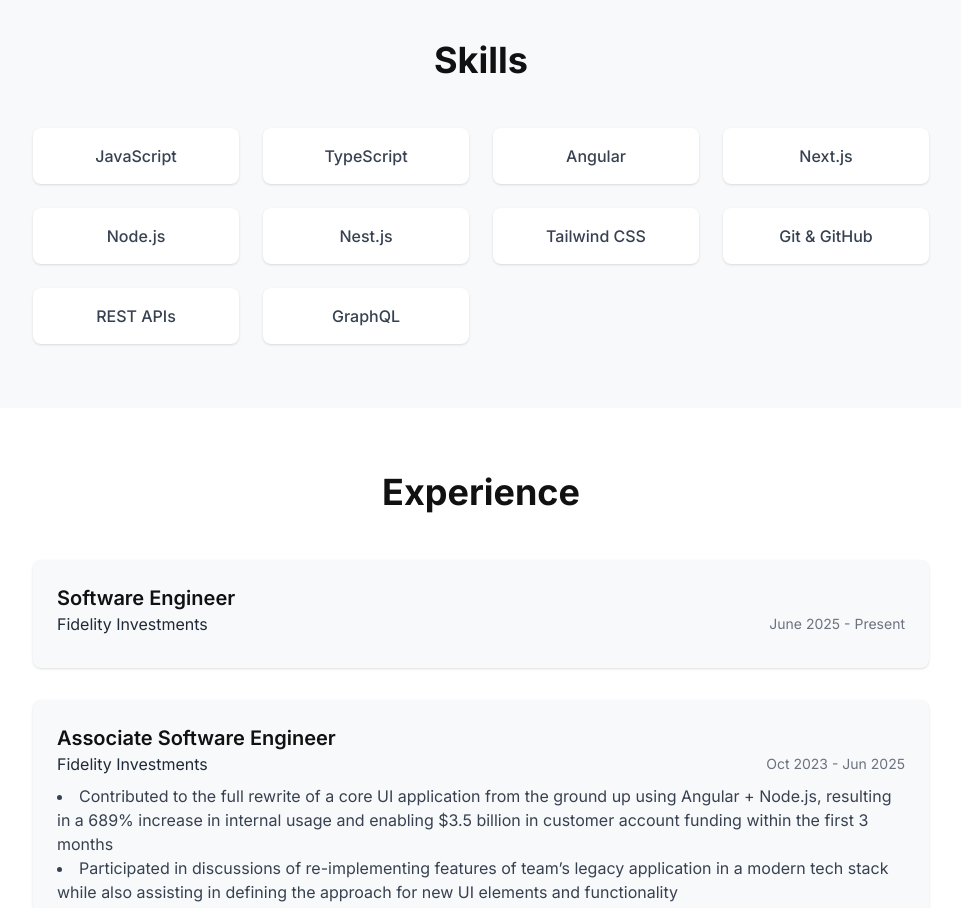
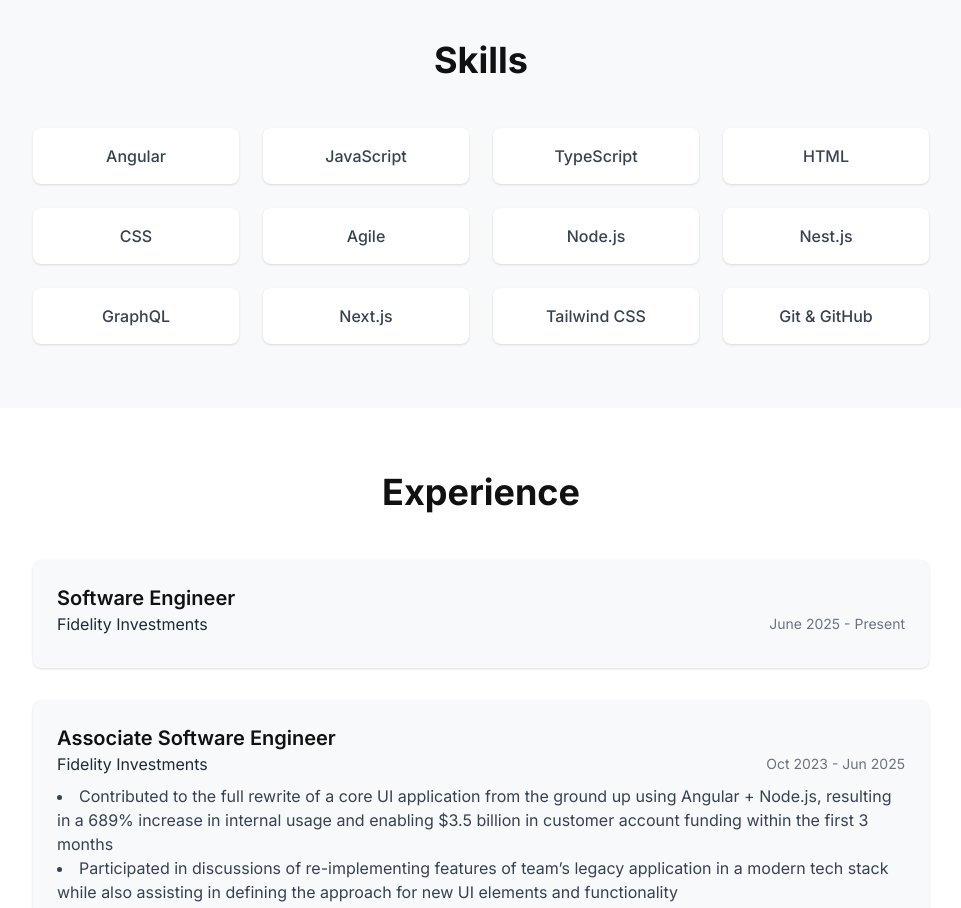
Before and after one commit to Matthew-Keenan/Personal-Site, a Next.js app: page / in a window 1280 px wide. Shown: the part 1560-2468 px from the top of the page, without its empty margins (159-1120 px from the left). Built offline with nearby package versions, Linux system fonts and the light colour scheme.

Commit message:
Added favicon, updated skills section

```diff
--- a/src/app/layout.tsx
+++ b/src/app/layout.tsx
@@ -16,6 +16,9 @@
 }) {
   return (
     <html lang="en" className="scroll-smooth">
+      <head>
+        <link rel="icon" type="image/png" href="/favicon.ico" />
+      </head>
       <body className={`${inter.className} bg-gray-50 text-gray-900`}>
         {children}
       </body>
--- a/src/components/Skills.tsx
+++ b/src/components/Skills.tsx
@@ -1,14 +1,16 @@
 const skills = [
+  'Angular',
   'JavaScript',
   'TypeScript',
-  'Angular',
-  'Next.js',
+  'HTML',
+  'CSS',
+  'Agile',
   'Node.js',
   'Nest.js',
+  'GraphQL',
+  'Next.js',
   'Tailwind CSS',
   'Git & GitHub',
-  'REST APIs',
-  'GraphQL',
 ]
 
 const Skills = () => {
```
Also changed, not shown: 1 other file (tests, documents, lock files or other folders).
